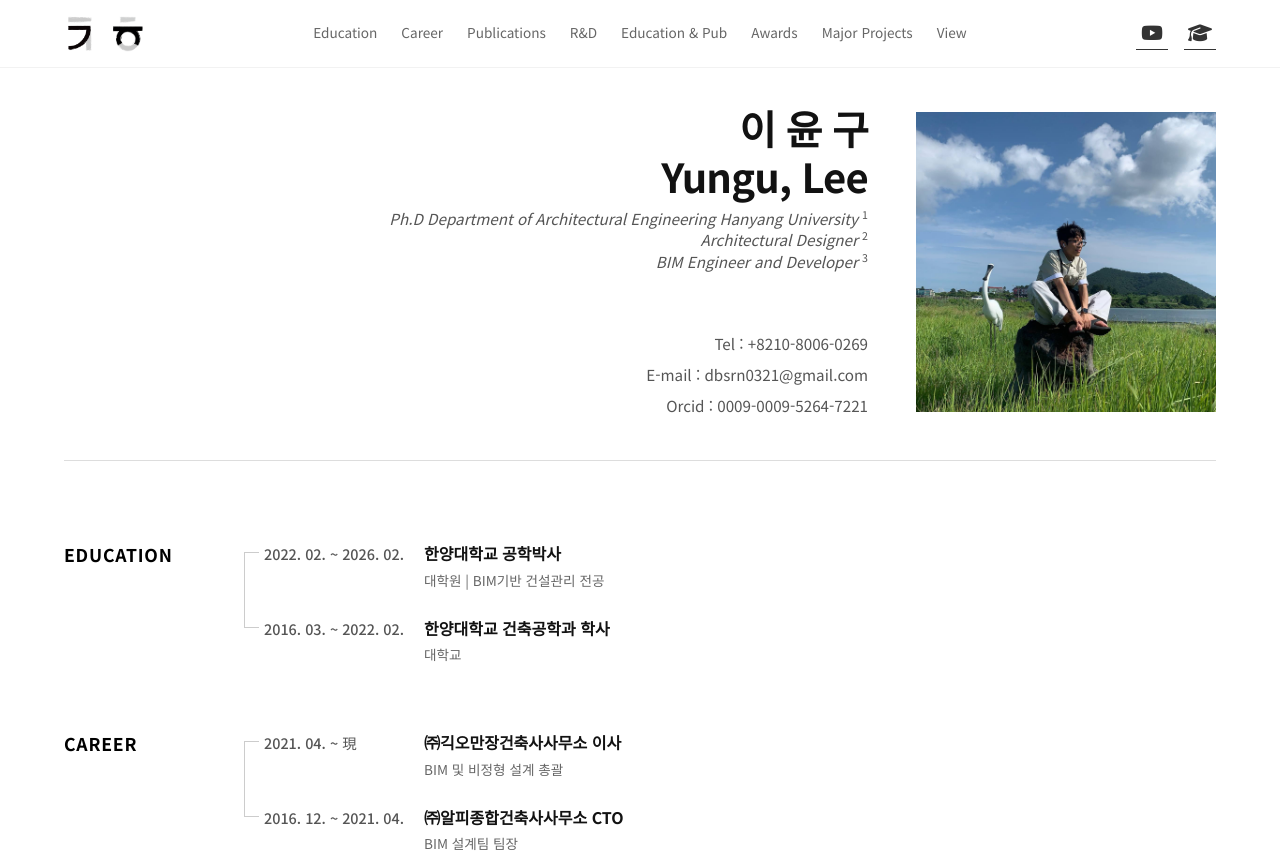
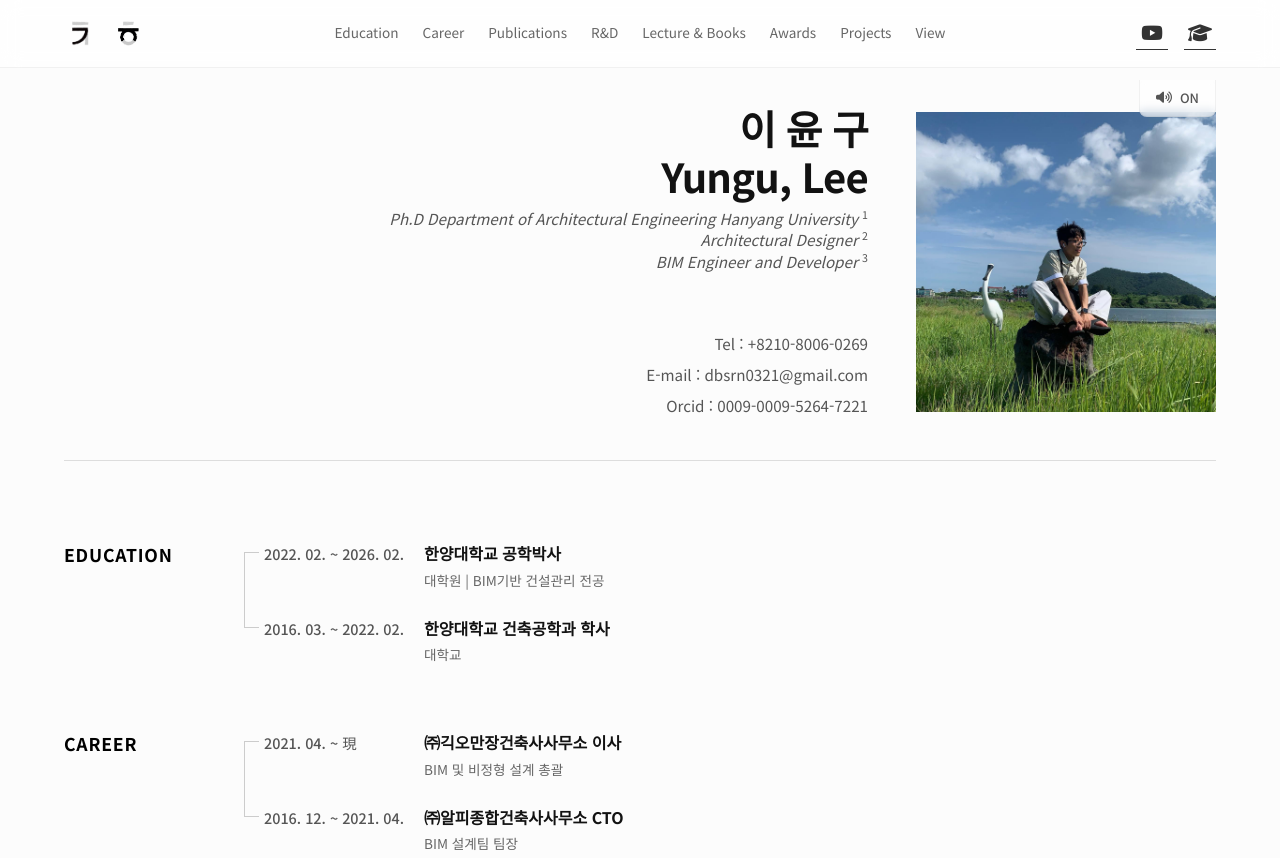
Before and after one commit to DanielYunguLee/DanielYunguLee.github.io, a plain HTML site: page index.html in a window 1280 px wide. Shown: the top 858 px of the page. Drawn offline with Linux system fonts and the light colour scheme.

Commit message:
Add files via upload

```diff
--- a/index.html
+++ b/index.html
@@ -22,8 +22,8 @@
         <!-- Header -->
         <header>
             <div class="logo-area">
-                <div class="logo-box" id="logo1"><img src="Logo1.png" width="36"></div>
-                <div class="logo-box" id="logo2"><img src="Logo2.png" width="36"></div>
+                <div class="logo-box" id="logo1"><img src="Logo1.png" width="25"></div>
+                <div class="logo-box" id="logo2"><img src="Logo2.png" width="25"></div>
             </div>
 
             <!-- Mobile Menu Button -->
@@ -39,9 +39,9 @@
                 <a href="#career">Career</a>
                 <a href="#publications">Publications</a>
                 <a href="#research">R&D</a>
-                <a href="#education-pub">Education & Pub</a>
+                <a href="#education-pub">Lecture & Books</a>
                 <a href="#awards">Awards</a>
-                <a href="#projects-list">Major Projects</a>
+                <a href="#projects-list">Projects</a>
                 <a href="#gallery">View</a>
             </nav>
 
@@ -57,6 +57,15 @@
                 </a>
             </div>
         </header>
+
+        <!-- BGM Controls -->
+        <audio id="bgm-audio" loop autoplay>
+            <source src="bgm.mp3" type="audio/mpeg">
+        </audio>
+        <div id="bgm-toggle" class="bgm-toggle">
+            <i class="fas fa-volume-up"></i>
+            <span>ON</span>
+        </div>
 
         <!-- Profile Section -->
         <section id="profile">
@@ -258,7 +267,7 @@
 
             <!-- Education Pub -->
             <section id="education-pub" class="content-section">
-                <h2>EDUCATION & PUBLISHING</h2>
+                <h2>LECTURE & BOOKS</h2>
                 <div class="section-content">
                     <div class="entry">
                         <div class="line-node"></div>
@@ -352,7 +361,7 @@
 
             <!-- Major Projects List -->
             <section id="projects-list" class="content-section">
-                <h2>MAJOR PROJECTS</h2>
+                <h2>PROJECTS</h2>
                 <div class="section-content">
                     <div class="entry">
                         <div class="line-node"></div>
--- a/script.js
+++ b/script.js
@@ -73,4 +73,56 @@ document.addEventListener("DOMContentLoaded", () => {
             }
         });
     });
+
+
+    // BGM Logic
+    const bgmAudio = document.getElementById('bgm-audio');
+    const bgmToggle = document.getElementById('bgm-toggle');
+
+    if (bgmAudio && bgmToggle) {
+        const bgmIcon = bgmToggle.querySelector('i');
+        const bgmText = bgmToggle.querySelector('span');
+        let isPlaying = true; // Default desired state
+
+        function updateBGMUI() {
+            if (isPlaying) {
+                bgmIcon.className = 'fas fa-volume-up';
+                bgmText.textContent = 'ON';
+            } else {
+                bgmIcon.className = 'fas fa-volume-mute';
+                bgmText.textContent = 'OFF';
+            }
+        }
+
+        // Try Autoplay
+        // Note: Browsers may block autoplay. We handle both success and failure.
+        bgmAudio.volume = 0.5; // Set a reasonable default volume
+        const playPromise = bgmAudio.play();
+
+        if (playPromise !== undefined) {
+            playPromise.then(_ => {
+                // Autoplay started!
+                isPlaying = true;
+                updateBGMUI();
+            }).catch(error => {
+                // Autoplay was prevented.
+                // We show "OFF" state or let user click to start.
+                console.log("Autoplay prevented by browser policy.");
+                isPlaying = false;
+                updateBGMUI();
+            });
+        }
+
+        // Toggle Click
+        bgmToggle.addEventListener('click', () => {
+            if (isPlaying) {
+                bgmAudio.pause();
+                isPlaying = false;
+            } else {
+                bgmAudio.play();
+                isPlaying = true;
+            }
+            updateBGMUI();
+        });
+    }
 });
--- a/style.css
+++ b/style.css
@@ -1,6 +1,6 @@
 /* Basic Reset and Variables */
 :root {
-    --bg-color: #ffffff;
+    --bg-color: #fcfcfc;
     /* Pantone 11-4201 Cloud Dancer */
     --text-primary: #121212;
     --text-secondary: #555555;
@@ -174,8 +174,8 @@ html {
 section,
 #gallery,
 #profile {
-    scroll-margin-top: 140px;
-    /* Adjust based on header height + padding */
+    scroll-margin-top: var(--header-height-pc);
+    /* Adjust based on header height */
 }
 
 /* Profile Section */
@@ -510,7 +510,7 @@ section,
     display: block;
     aspect-ratio: 1 / 1;
     /* Square Shape */
-    background-color: #fff;
+    background-color: transparent;
     overflow: hidden;
     transition: transform 0.2s ease;
     position: relative;
@@ -546,7 +546,7 @@ section,
     flex-direction: column;
     justify-content: center;
     padding: 1rem;
-    background-color: #fff;
+    background-color: transparent;
     border-top: 1px solid #f0f0f0;
     border-left: none;
 }
@@ -881,3 +881,49 @@ footer {
         /* 1col on very small screens if needed, otherwise 2 is fine as requested */
     }
 }
+
+/* BGM Toggle */
+.bgm-toggle {
+    position: fixed;
+    top: var(--header-height-pc);
+    right: 4rem;
+    z-index: 990;
+    background-color: rgba(255, 255, 255, 0.6);
+    backdrop-filter: blur(5px);
+    padding: 0.5rem 1rem;
+    border-radius: 0 0 8px 8px;
+    cursor: pointer;
+    font-size: 0.8rem;
+    color: #555;
+    display: flex;
+    align-items: center;
+    gap: 0.5rem;
+    transition: all 0.3s ease;
+    border: 1px solid rgba(0, 0, 0, 0.05);
+    border-top: none;
+    font-weight: 500;
+}
+
+.bgm-toggle:hover {
+    background-color: rgba(255, 255, 255, 0.9);
+    color: #000;
+}
+
+.bgm-toggle i {
+    width: 16px;
+    text-align: center;
+}
+
+/* Mobile BGM Positioning */
+@media (max-width: 1024px) {
+    .bgm-toggle {
+        top: var(--header-height-mobile);
+        right: auto;
+        left: 50%;
+        transform: translateX(-50%);
+        border-radius: 0 0 10px 10px;
+        padding: 0.4rem 1.2rem;
+        background-color: rgba(255, 255, 255, 0.8);
+        box-shadow: 0 2px 10px rgba(0, 0, 0, 0.05);
+    }
+}
```
